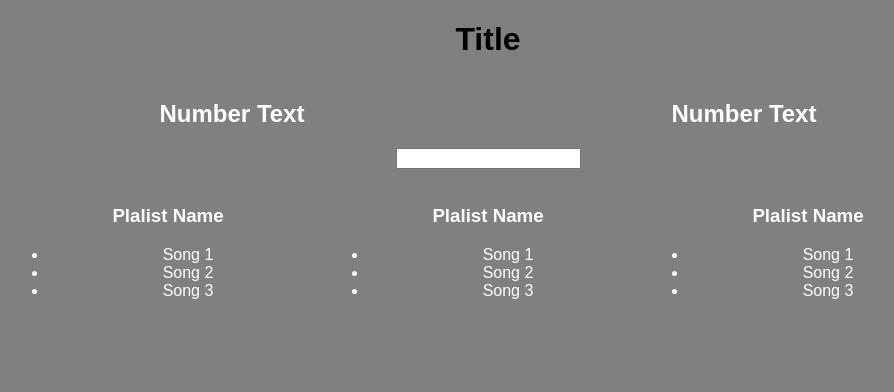
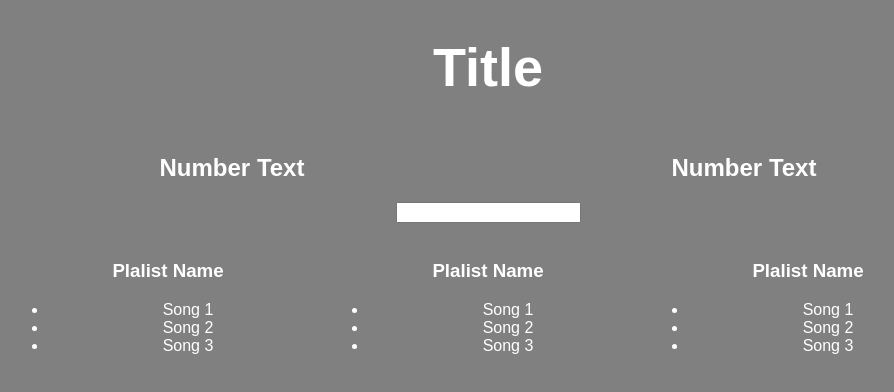
Before and after one commit to TelePilot/playlist-sorting, a React (Create React App) app: page / in a window 1280 px wide. Shown: the top 392 px of the page, without its empty margins (152-1046 px from the left). Built offline with nearby package versions, Linux system fonts and the light colour scheme.

Commit message:
Don't knows

```diff
--- a/src/App.js
+++ b/src/App.js
@@ -2,9 +2,9 @@
 
 import './App.css';
 
-let defaultTextColor = '#fff'
+
 let defaultStyle = {
-  color: defaultTextColor
+  color: '#fff'
 
 }
 class Aggregate extends Component {
@@ -49,7 +49,7 @@
 
     return (
       <div className="App">
-        <h1>Title</h1>
+        <h1 style={{...defaultStyle, 'font-size': '54px'}}>Title</h1>
         <Aggregate/>
         <Aggregate/>
         <Filter/>
```
